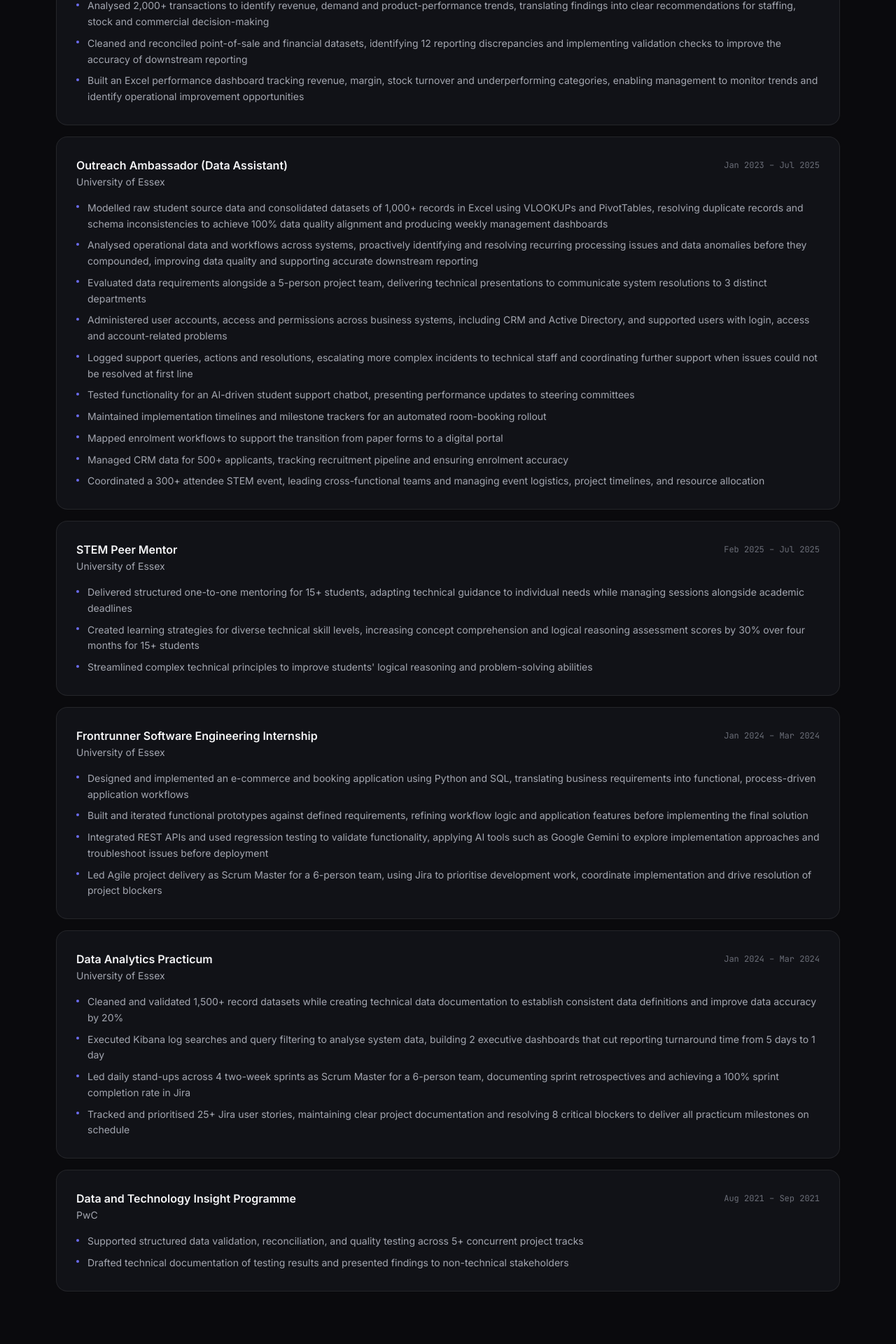
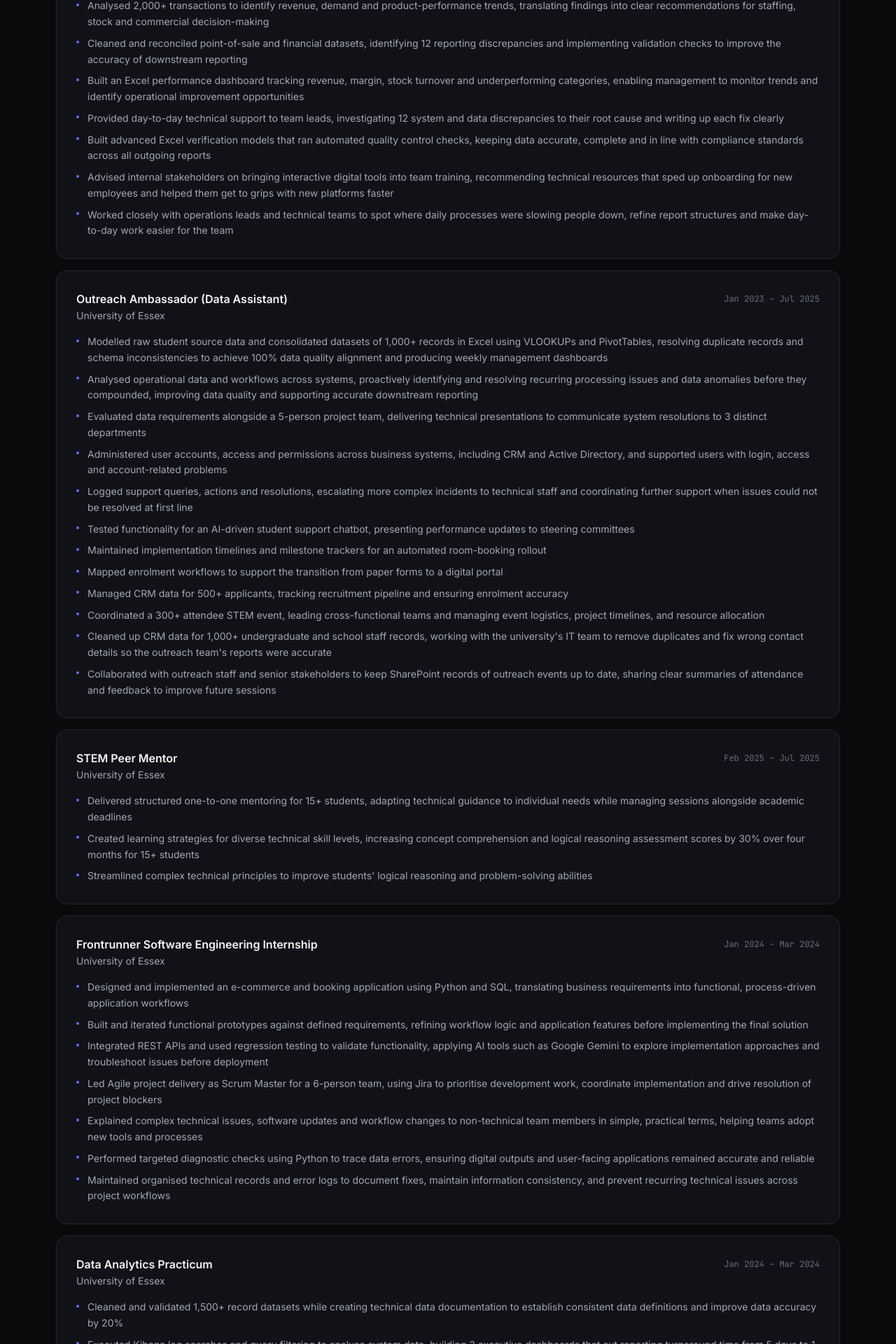
Before and after one commit to Kishanr19/Kishanr19.github.io, a React (Vite) app: page / in a window 1280 px wide. Shown: the part 2763-4683 px from the top of the page at 70% size. Built offline with nearby package versions, Linux system fonts and the light colour scheme.

Commit message:
Add further bullets to Esso, Outreach Ambassador and internship roles

```diff
--- a/src/data.js
+++ b/src/data.js
@@ -20,6 +20,10 @@ export const experience = [
       'Analysed 2,000+ transactions to identify revenue, demand and product-performance trends, translating findings into clear recommendations for staffing, stock and commercial decision-making',
       'Cleaned and reconciled point-of-sale and financial datasets, identifying 12 reporting discrepancies and implementing validation checks to improve the accuracy of downstream reporting',
       'Built an Excel performance dashboard tracking revenue, margin, stock turnover and underperforming categories, enabling management to monitor trends and identify operational improvement opportunities',
+      'Provided day-to-day technical support to team leads, investigating 12 system and data discrepancies to their root cause and writing up each fix clearly',
+      'Built advanced Excel verification models that ran automated quality control checks, keeping data accurate, complete and in line with compliance standards across all outgoing reports',
+      'Advised internal stakeholders on bringing interactive digital tools into team training, recommending technical resources that sped up onboarding for new employees and helped them get to grips with new platforms faster',
+      'Worked closely with operations leads and technical teams to spot where daily processes were slowing people down, refine report structures and make day-to-day work easier for the team',
     ],
   },
   {
@@ -37,6 +41,8 @@ export const experience = [
       'Mapped enrolment workflows to support the transition from paper forms to a digital portal',
       'Managed CRM data for 500+ applicants, tracking recruitment pipeline and ensuring enrolment accuracy',
       'Coordinated a 300+ attendee STEM event, leading cross-functional teams and managing event logistics, project timelines, and resource allocation',
+      'Cleaned up CRM data for 1,000+ undergraduate and school staff records, working with the university\'s IT team to remove duplicates and fix wrong contact details so the outreach team\'s reports were accurate',
+      'Collaborated with outreach staff and senior stakeholders to keep SharePoint records of outreach events up to date, sharing clear summaries of attendance and feedback to improve future sessions',
     ],
   },
   {
@@ -58,6 +64,9 @@ export const experience = [
       'Built and iterated functional prototypes against defined requirements, refining workflow logic and application features before implementing the final solution',
       'Integrated REST APIs and used regression testing to validate functionality, applying AI tools such as Google Gemini to explore implementation approaches and troubleshoot issues before deployment',
       'Led Agile project delivery as Scrum Master for a 6-person team, using Jira to prioritise development work, coordinate implementation and drive resolution of project blockers',
+      'Explained complex technical issues, software updates and workflow changes to non-technical team members in simple, practical terms, helping teams adopt new tools and processes',
+      'Performed targeted diagnostic checks using Python to trace data errors, ensuring digital outputs and user-facing applications remained accurate and reliable',
+      'Maintained organised technical records and error logs to document fixes, maintain information consistency, and prevent recurring technical issues across project workflows',
     ],
   },
   {
```
